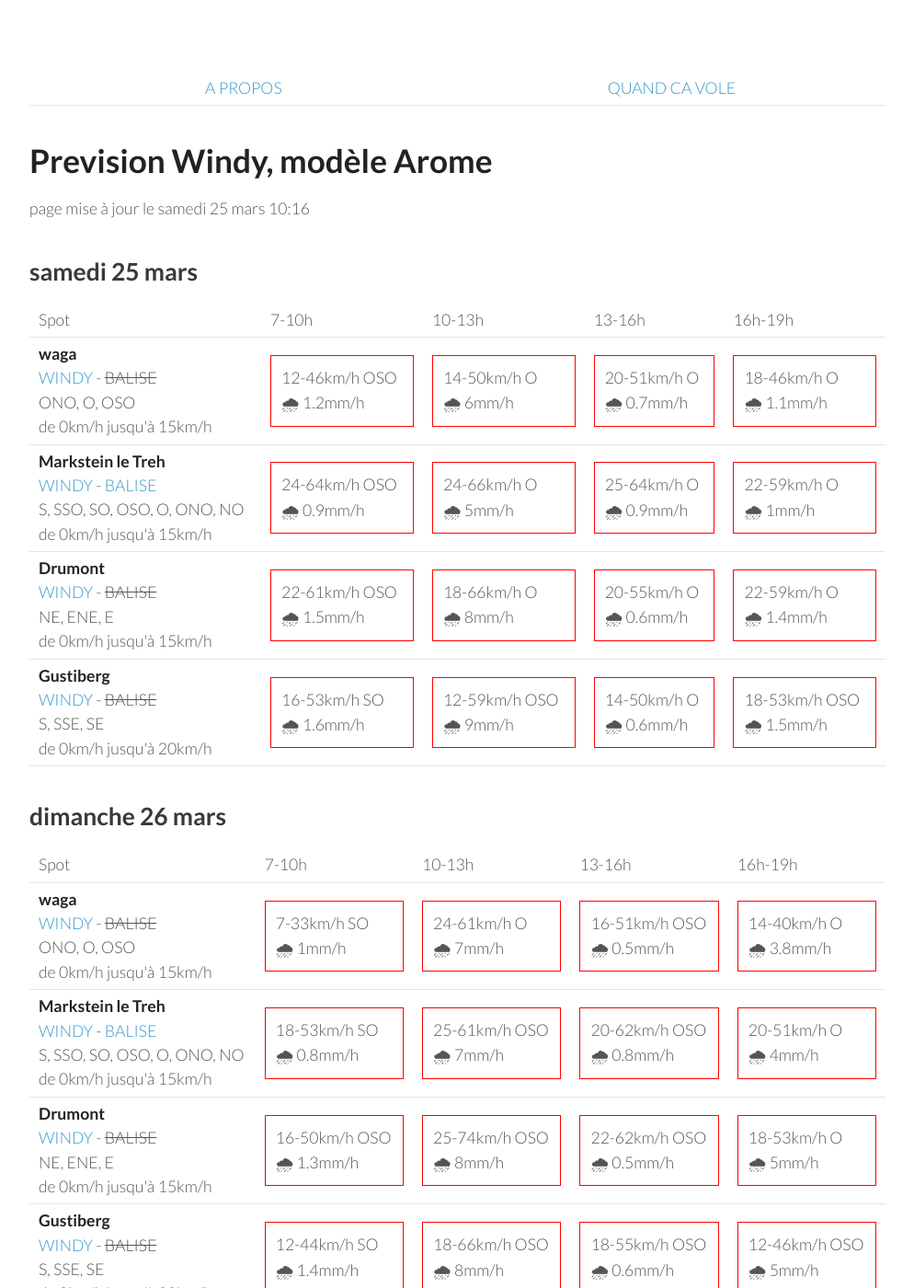
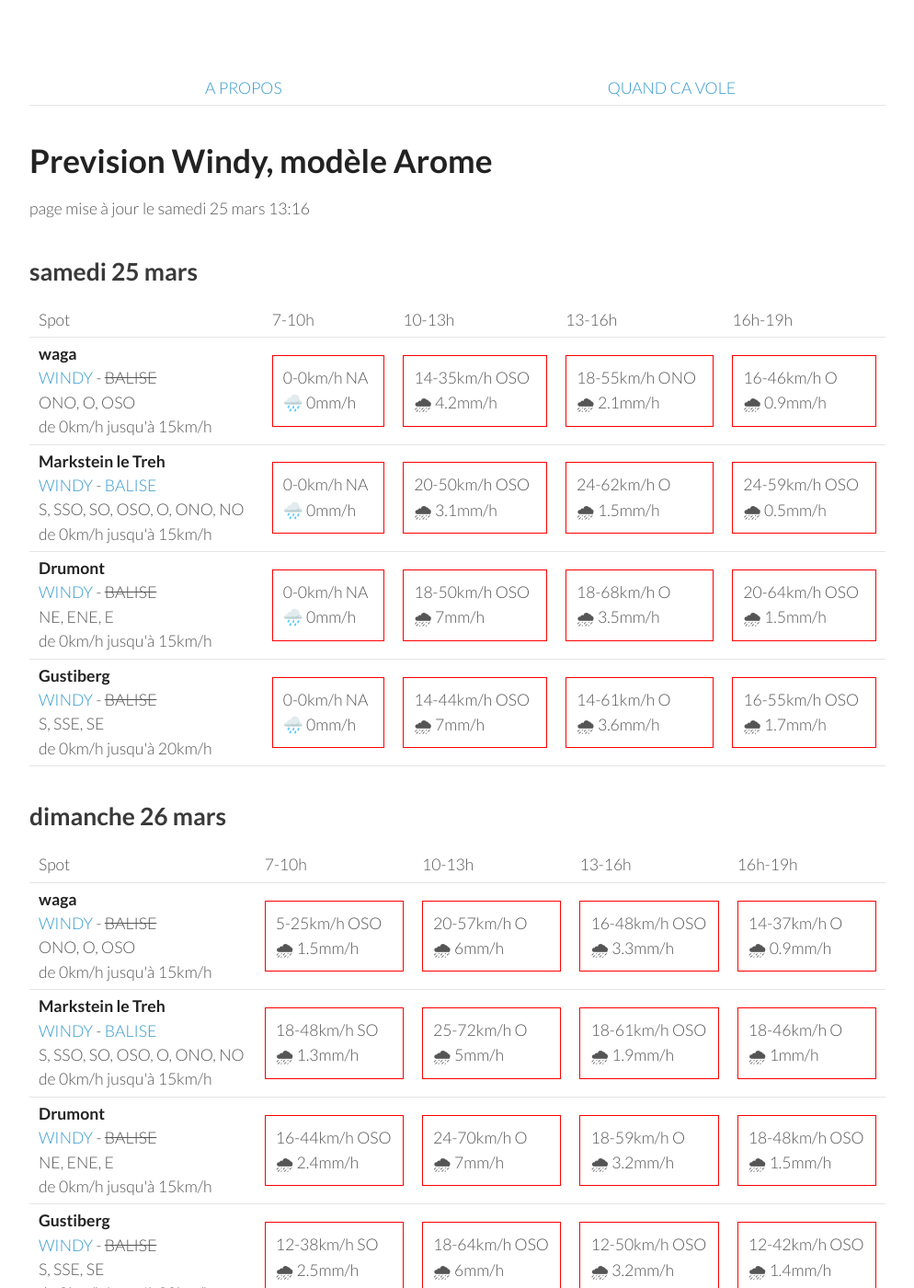
Before and after one commit to parapente-dans-le-nord/parapente-dans-le-nord.github.io, a Jekyll site: the page built from vosges.markdown, in a window 1280 px wide and 1400 px high. Shown: the whole window at 92% size, without its empty margins (26-1020 px from the left). Built offline with Jekyll 4.4.1, drawn with Linux system fonts in a browser that asks for light colours.

Commit message:
update index.markdown

```diff
--- a/vosges.markdown
+++ b/vosges.markdown
@@ -7,7 +7,7 @@ title:  "Tous les spots"
 {: .links}
 
 # Prevision Windy, modèle Arome
-page mise à jour le samedi 25 mars 10:16
+page mise à jour le samedi 25 mars 13:16
 
 ## samedi 25 mars
 
@@ -24,41 +24,37 @@ page mise à jour le samedi 25 mars 10:16
 <tr>
         <td><strong>waga</strong><br><a href="https://windy.com/47.903/6.996?47.900,6.983,15">WINDY</a> - <span class="no-balise"> BALISE </span><br> <span class="vent-favorable">ONO, O, OSO</span><br><span class="force-vent">de 0km/h jusqu'à 15km/h</span> </td>
 
-            <td><div class="not-flyable"><p>12-46km/h OSO</p><p>🌧 1.2mm/h</p></div></td>
-            <td><div class="not-flyable"><p>14-50km/h O</p><p>🌧 6mm/h</p></div></td>
-            <td><div class="not-flyable"><p>20-51km/h O</p><p>🌧 0.7mm/h</p></div></td>
-            <td><div class="not-flyable"><p>18-46km/h O</p><p>🌧 1.1mm/h</p></div></td>
-
+            <td><div class="not-flyable"><p>0-0km/h NA</p><p>🌧️ 0mm/h</p></div></td>
+            <td><div class="not-flyable"><p>14-35km/h OSO</p><p>🌧 4.2mm/h</p></div></td>
+            <td><div class="not-flyable"><p>18-55km/h ONO</p><p>🌧 2.1mm/h</p></div></td>
+            <td><div class="not-flyable"><p>16-46km/h O</p><p>🌧 0.9mm/h</p></div></td>
 
     </tr>
 <tr>
         <td><strong>Markstein le Treh</strong><br><a href="https://windy.com/47.926/7.012?47.505,7.012,8,m:eY1agmQ">WINDY</a> - <span class=""><a href="http://www.balisemeteo.com/balise.php?idBalise=136">BALISE</a> </span><br> <span class="vent-favorable">S, SSO, SO, OSO, O, ONO, NO</span><br><span class="force-vent">de 0km/h jusqu'à 15km/h</span> </td>
 
-            <td><div class="not-flyable"><p>24-64km/h OSO</p><p>🌧 0.9mm/h</p></div></td>
-            <td><div class="not-flyable"><p>24-66km/h O</p><p>🌧 5mm/h</p></div></td>
-            <td><div class="not-flyable"><p>25-64km/h O</p><p>🌧 0.9mm/h</p></div></td>
-            <td><div class="not-flyable"><p>22-59km/h O</p><p>🌧 1mm/h</p></div></td>
-
+            <td><div class="not-flyable"><p>0-0km/h NA</p><p>🌧️ 0mm/h</p></div></td>
+            <td><div class="not-flyable"><p>20-50km/h OSO</p><p>🌧 3.1mm/h</p></div></td>
+            <td><div class="not-flyable"><p>24-62km/h O</p><p>🌧 1.5mm/h</p></div></td>
+            <td><div class="not-flyable"><p>24-59km/h OSO</p><p>🌧 0.5mm/h</p></div></td>
 
     </tr>
 <tr>
         <td><strong>Drumont</strong><br><a href="https://windy.com/47.898/6.919?47.687,6.919,9,m:eYYagmG">WINDY</a> - <span class="no-balise"> BALISE </span><br> <span class="vent-favorable">NE, ENE, E</span><br><span class="force-vent">de 0km/h jusqu'à 15km/h</span> </td>
 
-            <td><div class="not-flyable"><p>22-61km/h OSO</p><p>🌧 1.5mm/h</p></div></td>
-            <td><div class="not-flyable"><p>18-66km/h O</p><p>🌧 8mm/h</p></div></td>
-            <td><div class="not-flyable"><p>20-55km/h O</p><p>🌧 0.6mm/h</p></div></td>
-            <td><div class="not-flyable"><p>22-59km/h O</p><p>🌧 1.4mm/h</p></div></td>
-
+            <td><div class="not-flyable"><p>0-0km/h NA</p><p>🌧️ 0mm/h</p></div></td>
+            <td><div class="not-flyable"><p>18-50km/h OSO</p><p>🌧 7mm/h</p></div></td>
+            <td><div class="not-flyable"><p>18-68km/h O</p><p>🌧 3.5mm/h</p></div></td>
+            <td><div class="not-flyable"><p>20-64km/h OSO</p><p>🌧 1.5mm/h</p></div></td>
 
     </tr>
 <tr>
         <td><strong>Gustiberg</strong><br><a href="https://windy.com/47.894/6.934?47.891,6.934,15,m:eYYagmI">WINDY</a> - <span class="no-balise"> BALISE </span><br> <span class="vent-favorable">S, SSE, SE</span><br><span class="force-vent">de 0km/h jusqu'à 20km/h</span> </td>
 
-            <td><div class="not-flyable"><p>16-53km/h SO</p><p>🌧 1.6mm/h</p></div></td>
-            <td><div class="not-flyable"><p>12-59km/h OSO</p><p>🌧 9mm/h</p></div></td>
-            <td><div class="not-flyable"><p>14-50km/h O</p><p>🌧 0.6mm/h</p></div></td>
-            <td><div class="not-flyable"><p>18-53km/h OSO</p><p>🌧 1.5mm/h</p></div></td>
-
+            <td><div class="not-flyable"><p>0-0km/h NA</p><p>🌧️ 0mm/h</p></div></td>
+            <td><div class="not-flyable"><p>14-44km/h OSO</p><p>🌧 7mm/h</p></div></td>
+            <td><div class="not-flyable"><p>14-61km/h O</p><p>🌧 3.6mm/h</p></div></td>
+            <td><div class="not-flyable"><p>16-55km/h OSO</p><p>🌧 1.7mm/h</p></div></td>
 
     </tr>
 
@@ -80,40 +76,40 @@ page mise à jour le samedi 25 mars 10:16
 <tr>
         <td><strong>waga</strong><br><a href="https://windy.com/47.903/6.996?47.900,6.983,15">WINDY</a> - <span class="no-balise"> BALISE </span><br> <span class="vent-favorable">ONO, O, OSO</span><br><span class="force-vent">de 0km/h jusqu'à 15km/h</span> </td>
 
-            <td><div class="not-flyable"><p>7-33km/h SO</p><p>🌧 1mm/h</p></div></td>
-            <td><div class="not-flyable"><p>24-61km/h O</p><p>🌧 7mm/h</p></div></td>
-            <td><div class="not-flyable"><p>16-51km/h OSO</p><p>🌧 0.5mm/h</p></div></td>
-            <td><div class="not-flyable"><p>14-40km/h O</p><p>🌧 3.8mm/h</p></div></td>
+            <td><div class="not-flyable"><p>5-25km/h OSO</p><p>🌧 1.5mm/h</p></div></td>
+            <td><div class="not-flyable"><p>20-57km/h O</p><p>🌧 6mm/h</p></div></td>
+            <td><div class="not-flyable"><p>16-48km/h OSO</p><p>🌧 3.3mm/h</p></div></td>
+            <td><div class="not-flyable"><p>14-37km/h O</p><p>🌧 0.9mm/h</p></div></td>
 
 
     </tr>
 <tr>
         <td><strong>Markstein le Treh</strong><br><a href="https://windy.com/47.926/7.012?47.505,7.012,8,m:eY1agmQ">WINDY</a> - <span class=""><a href="http://www.balisemeteo.com/balise.php?idBalise=136">BALISE</a> </span><br> <span class="vent-favorable">S, SSO, SO, OSO, O, ONO, NO</span><br><span class="force-vent">de 0km/h jusqu'à 15km/h</span> </td>
 
-            <td><div class="not-flyable"><p>18-53km/h SO</p><p>🌧 0.8mm/h</p></div></td>
-            <td><div class="not-flyable"><p>25-61km/h OSO</p><p>🌧 7mm/h</p></div></td>
-            <td><div class="not-flyable"><p>20-62km/h OSO</p><p>🌧 0.8mm/h</p></div></td>
-            <td><div class="not-flyable"><p>20-51km/h O</p><p>🌧 4mm/h</p></div></td>
+            <td><div class="not-flyable"><p>18-48km/h SO</p><p>🌧 1.3mm/h</p></div></td>
+            <td><div class="not-flyable"><p>25-72km/h O</p><p>🌧 5mm/h</p></div></td>
+            <td><div class="not-flyable"><p>18-61km/h OSO</p><p>🌧 1.9mm/h</p></div></td>
+            <td><div class="not-flyable"><p>18-46km/h O</p><p>🌧 1mm/h</p></div></td>
 
 
     </tr>
 <tr>
         <td><strong>Drumont</strong><br><a href="https://windy.com/47.898/6.919?47.687,6.919,9,m:eYYagmG">WINDY</a> - <span class="no-balise"> BALISE </span><br> <span class="vent-favorable">NE, ENE, E</span><br><span class="force-vent">de 0km/h jusqu'à 15km/h</span> </td>
 
-            <td><div class="not-flyable"><p>16-50km/h OSO</p><p>🌧 1.3mm/h</p></div></td>
-            <td><div class="not-flyable"><p>25-74km/h OSO</p><p>🌧 8mm/h</p></div></td>
-            <td><div class="not-flyable"><p>22-62km/h OSO</p><p>🌧 0.5mm/h</p></div></td>
-            <td><div class="not-flyable"><p>18-53km/h O</p><p>🌧 5mm/h</p></div></td>
+            <td><div class="not-flyable"><p>16-44km/h OSO</p><p>🌧 2.4mm/h</p></div></td>
+            <td><div class="not-flyable"><p>24-70km/h O</p><p>🌧 7mm/h</p></div></td>
+            <td><div class="not-flyable"><p>18-59km/h O</p><p>🌧 3.2mm/h</p></div></td>
+            <td><div class="not-flyable"><p>18-48km/h OSO</p><p>🌧 1.5mm/h</p></div></td>
 
 
     </tr>
 <tr>
         <td><strong>Gustiberg</strong><br><a href="https://windy.com/47.894/6.934?47.891,6.934,15,m:eYYagmI">WINDY</a> - <span class="no-balise"> BALISE </span><br> <span class="vent-favorable">S, SSE, SE</span><br><span class="force-vent">de 0km/h jusqu'à 20km/h</span> </td>
 
-            <td><div class="not-flyable"><p>12-44km/h SO</p><p>🌧 1.4mm/h</p></div></td>
-            <td><div class="not-flyable"><p>18-66km/h OSO</p><p>🌧 8mm/h</p></div></td>
-            <td><div class="not-flyable"><p>18-55km/h OSO</p><p>🌧 0.6mm/h</p></div></td>
-            <td><div class="not-flyable"><p>12-46km/h OSO</p><p>🌧 5mm/h</p></div></td>
+            <td><div class="not-flyable"><p>12-38km/h SO</p><p>🌧 2.5mm/h</p></div></td>
+            <td><div class="not-flyable"><p>18-64km/h OSO</p><p>🌧 6mm/h</p></div></td>
+            <td><div class="not-flyable"><p>12-50km/h OSO</p><p>🌧 3.2mm/h</p></div></td>
+            <td><div class="not-flyable"><p>12-42km/h OSO</p><p>🌧 1.4mm/h</p></div></td>
 
 
     </tr>
```
